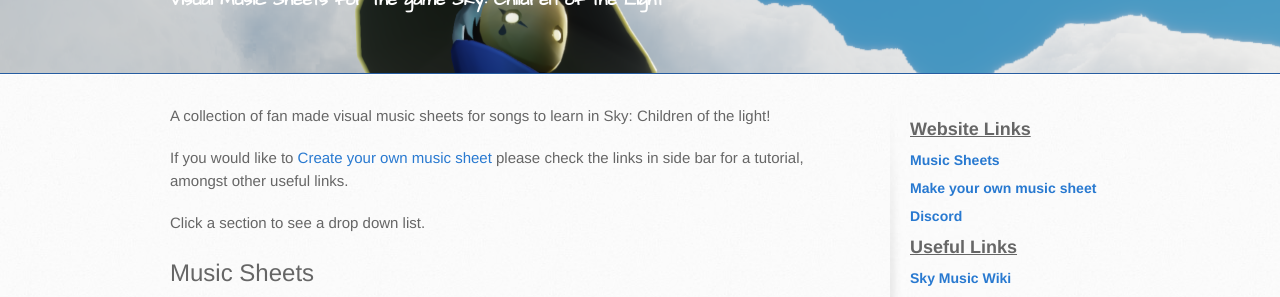
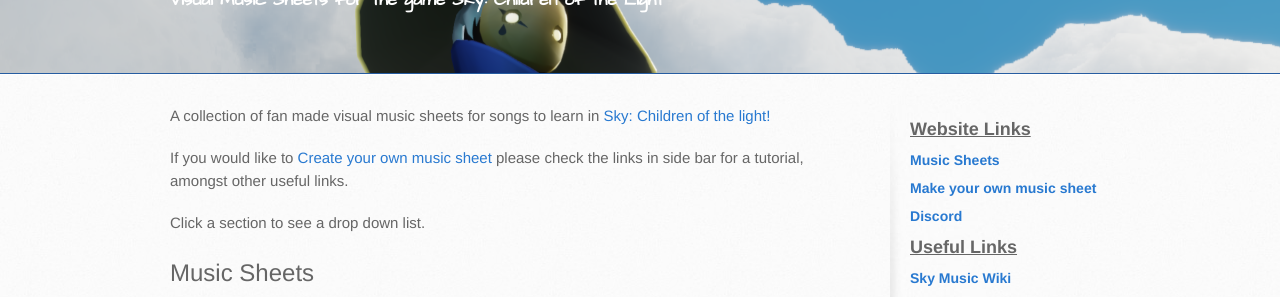
Before and after one commit to sky-music/sky-music.github.io, a Jekyll site: the page built from index.md, in a window 1280 px wide. Shown: the part 143-440 px from the top of the page. Built offline with Jekyll 4.4.1, drawn with Linux system fonts in a browser that asks for light colours; part of the change alters nothing that is shown.

```diff
--- a/index.md
+++ b/index.md
@@ -2,7 +2,7 @@
 layout: default
 ---
 
-<p>A collection of fan made visual music sheets for songs to learn in Sky: Children of the light!</p>
+<p>A collection of fan made visual music sheets for songs to learn in <a href="https://thatskygame.com/">Sky: Children of the light!</a></p>
 <p>If you would like to <a href="https://sky-pod.github.io/Sky-Pod/make-your-own-sheet.html">Create your own music sheet</a> please check the links in side bar for a tutorial, amongst other useful links.</p>
 Click a section to see a drop down list.
 
```
